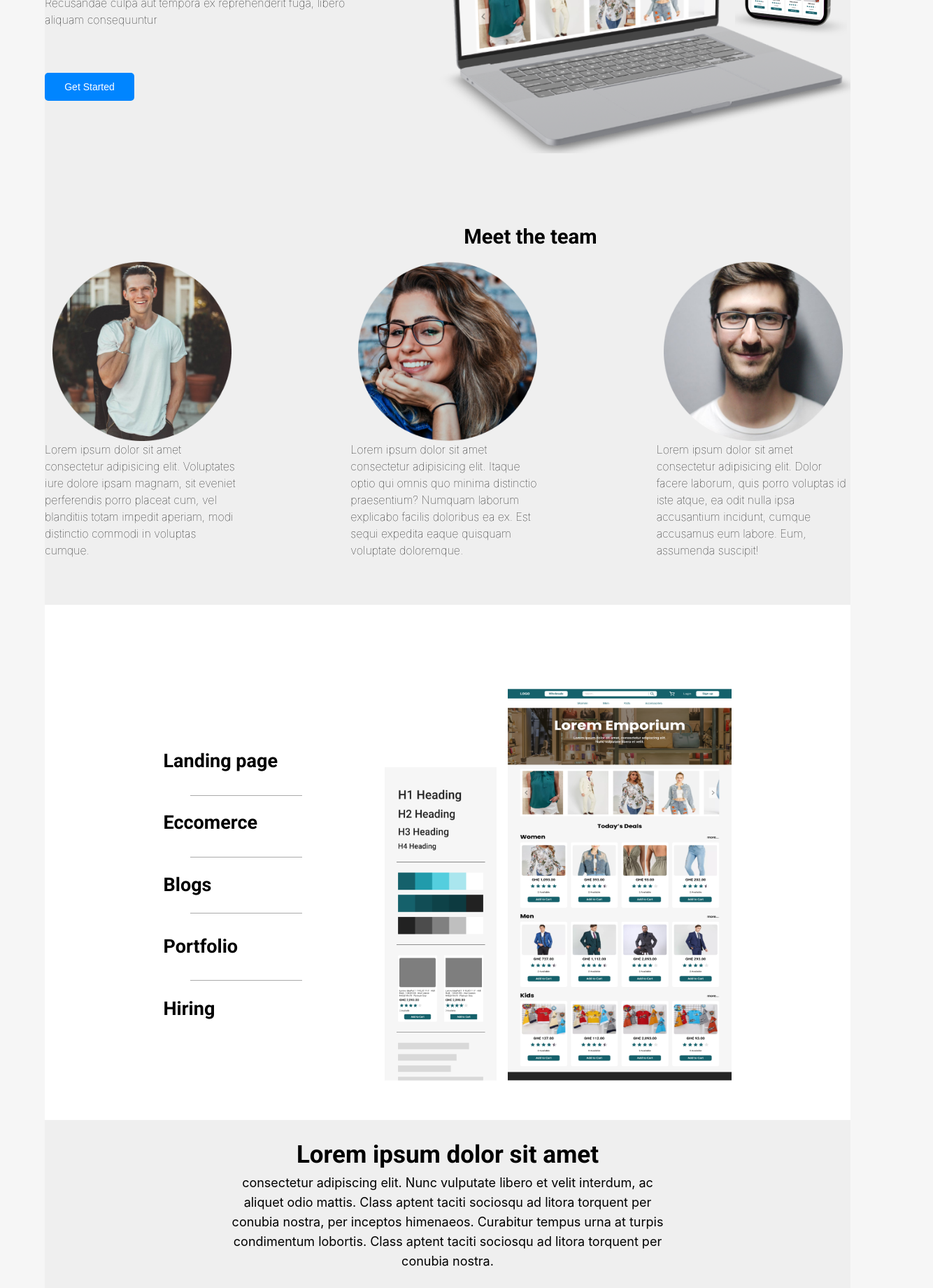
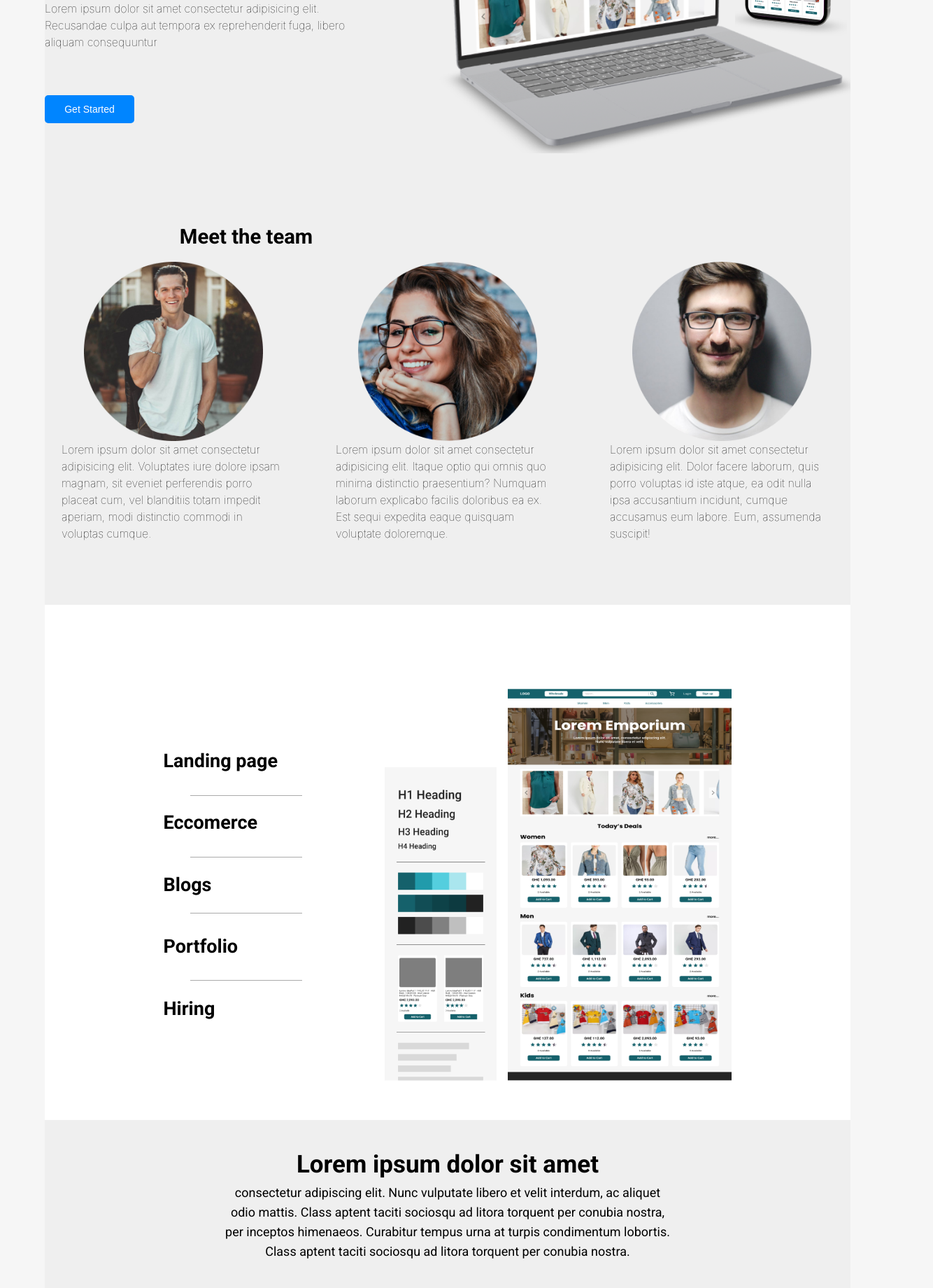
Before and after one commit to amt-augustineopokukesse/my-storefront-frontend, a React (Vite) app: page / in a window 1280 px wide. Shown: the part 352-2192 px from the top of the page at 70% size, 1334 px wide, since content can reach past the window. Built offline with nearby package versions, Linux system fonts and the light colour scheme; no server answers.

Commit message:
style: adding flex to landing page's main div

```diff
--- a/src/assets/styles/LandingPage.scss
+++ b/src/assets/styles/LandingPage.scss
@@ -1,11 +1,15 @@
 body{
     font-family: 'roboto','poppins' sans-serif;
+    padding: 0;
+    margin: 0;
 }
+
 .main-container{
+    margin: 0;
     width: 100%;
     display: flex;
+    justify-content: stretch;
     flex-direction: column;
-}
     .getStarted-section{
         width: 100%;
         height: 30rem;
@@ -14,7 +18,6 @@ body{
         align-items: center;
         justify-content: center;
         background-color: #EFEFEF;
-}
         .getStarted-text{
             width: 600px;
             height: inherit;
@@ -60,6 +63,7 @@ p{
             max-width: 30rem;
         }
 
+    }
     .team-section{
         width: 100%;
         display: flex;
@@ -67,18 +71,24 @@ p{
         height: 35rem;
         padding-top: 5rem;
         background-color: #EFEFEF;
-}
         .team{
             display: flex;
             justify-content: space-evenly;
             gap: 3rem;
+        }
+        .header{
+            width: 20rem;
+            margin: 0 0 0 10vw;
+            padding: 0;
+            font-size: 25px;
+            font-family: roboto;
+            font-weight: 300;
         }
         .team-text-img{
             display: flex;
             flex-direction: column;
             justify-content: center;
             align-items: center;
-}
             .team-img{
                 width: 16rem;
                 height: 16rem;
@@ -88,15 +98,8 @@ p{
                 font-weight: 100;
                 text-align: left;
             }
-.team-section > .header{
-    margin-left: 2vh;
-    width: 100%;
-    padding-left: 9vw;
-    font-size: 25px;
-    font-family: roboto;
-    font-weight: 300;
         }
-
+    }
     .categories-section{
         height: 42rem;
         padding-top: 4rem;
@@ -106,24 +109,21 @@ p{
         justify-content: space-evenly;
         gap: 10rem;
         width: 100%;
-}
         .categories-list{
             display: flex;
             flex-direction: column;
             gap: 3rem;
             font-family: roboto;
             font-size: 27px;
+            h4{
+                margin: 0;
             }
-
-.categories-list > h4{
-    margin: 0;
         }
         .categories-img{
             display: flex;
             align-items: center;
             position: relative;
             gap: 1rem;
-}
             .categories-img1{
                 position: absolute;
                 top: 7rem;
@@ -135,6 +135,9 @@ p{
                 width: 20rem;
                 height: 35rem;
             }
+        }
+    }
+
     .footer-section{
         display: flex;
         flex-direction: column;
@@ -144,19 +147,23 @@ p{
         height: 15rem;
         width: 100%;
         background-color: #EFEFEF;
-}
         .footer-header{
             margin: 0;
             font-size: 35px;
-    font-family: roboto;
+            font-family: 'roboto';
             font-weight: 700;
+
         }
         .footer-text{
             margin: 0;
             font-size: 18px;
             line-height: 28px;
+            font-weight: 400;
             text-align: center;
+            font-family: 'roboto';
             max-width: 40rem;
+        }
+    }
 }
 
 @media screen and (max-width: 768px) {
```
Lines whose indentation alone changed are shown as unchanged.
